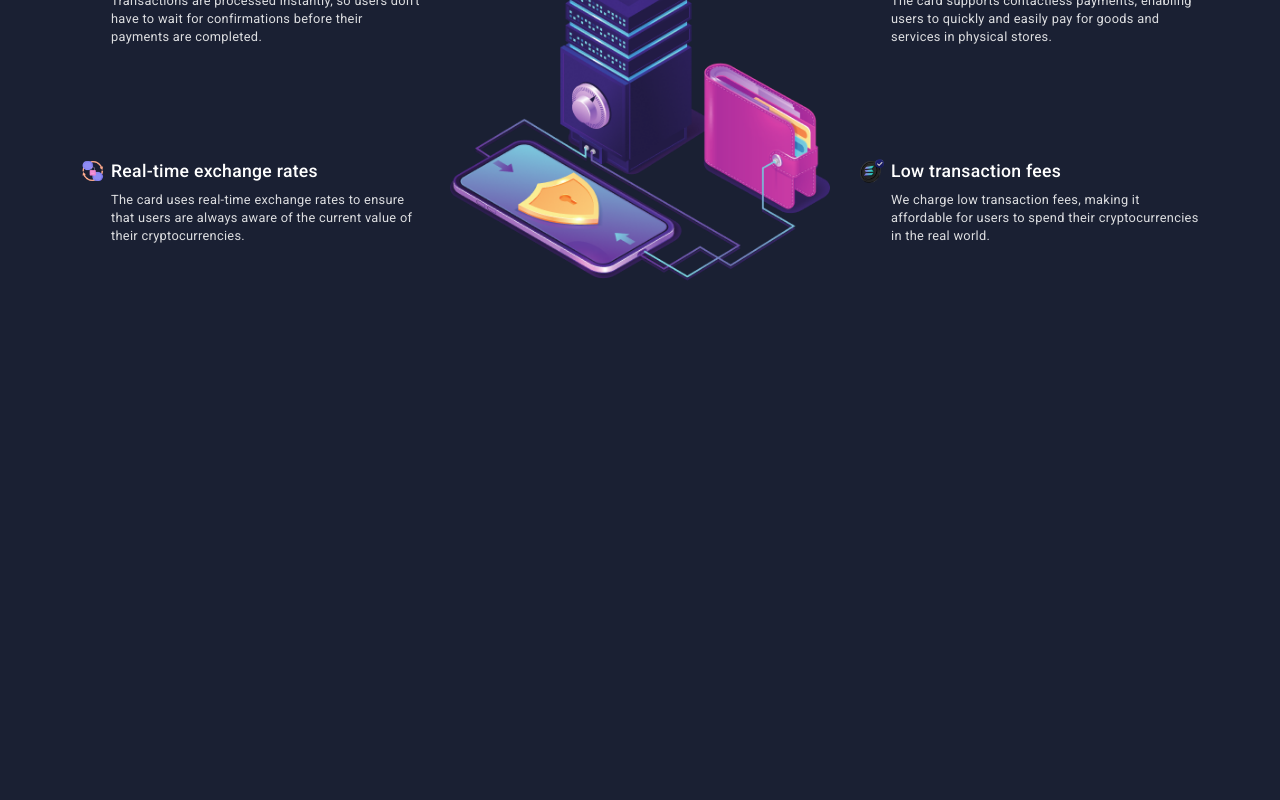
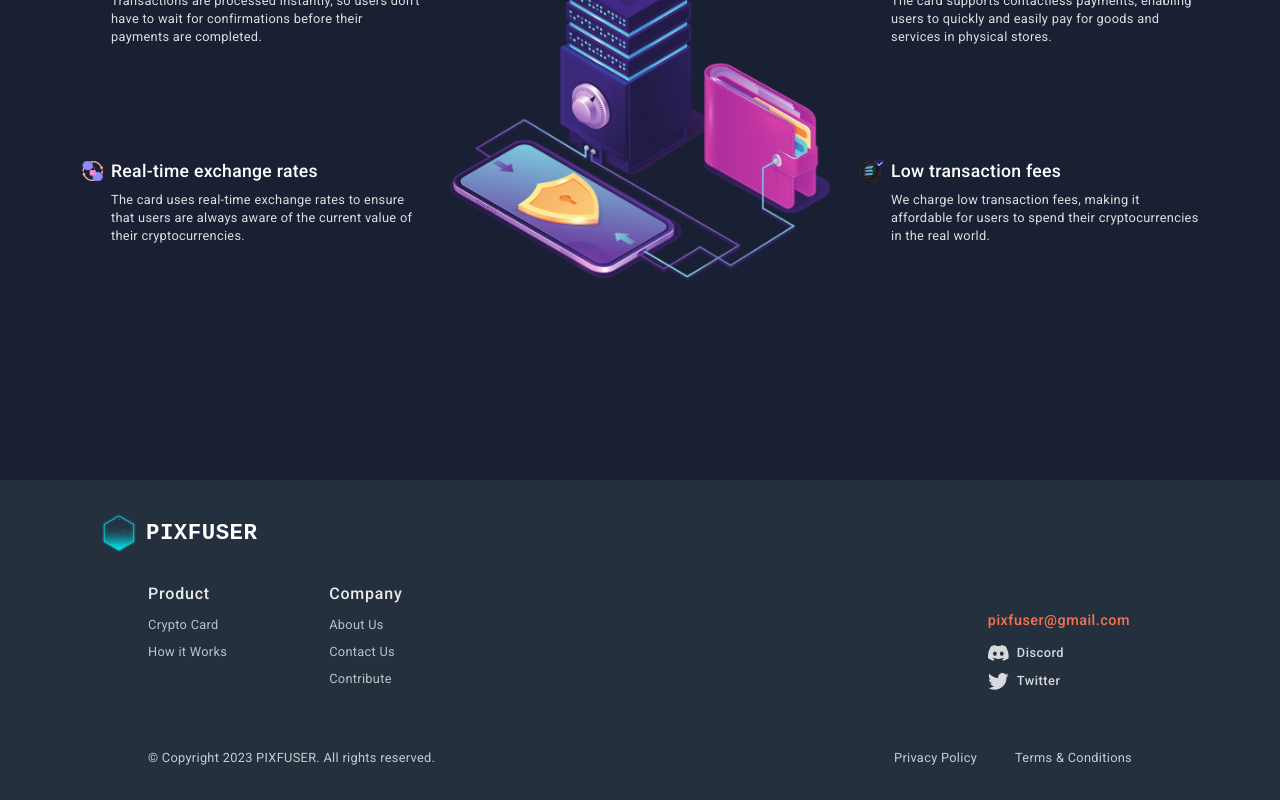
Before and after one commit to pixfuser/PIXFUSER-Web, a React (Create React App) app: page / in a window 1280 px wide. Shown: the part 1130-1930 px from the top of the page. Before the commit the page ends 1570 px from the top, so only its background shows below. Built offline with nearby package versions, Linux system fonts and the light colour scheme; no server answers.

Commit message:
Added footer

```diff
--- a/src/App.js
+++ b/src/App.js
@@ -6,6 +6,8 @@ import Signin from "./Components/Signin";
 import User from "./Components/User";
 import { auth } from "./firebase";
 import { useEffect, useState } from "react";
+
+import Footer from "./Components/Footer";
 
 function App() {
   const [currentUser, setCurrentUser] = useState(undefined);
@@ -41,11 +43,9 @@ function App() {
       <Navigation />
       <Home />
       <Features />
-      {currentUser ? (
-        <User user={currentUser} />
-      ) : (
-        <Signin user={currentUser} />
-      )}
+      {currentUser ? <User user={currentUser} /> : <Signin />}
+
+      <Footer />
     </>
   );
 }
--- /dev/null
+++ b/src/Components/CSS/footer.css
@@ -0,0 +1,119 @@
+#footer {
+  background-color: #25303f;
+  height: 320px;
+  margin-top: 40px;
+  padding: 0 100px;
+}
+
+#footer_title {
+  align-items: center;
+  column-gap: 8px;
+  display: flex;
+  padding-top: 34px;
+}
+
+#footer_title img {
+  width: 38px;
+}
+
+#footer_title h1 {
+  font-family: monospace, sans-serif;
+  font-size: 1.4em;
+  letter-spacing: 0.5px;
+}
+
+#footer_option {
+  display: flex;
+}
+
+.footer_options {
+  font-family: "Roboto", sans-serif;
+  margin: 32px 54px 58px 48px;
+  user-select: none;
+}
+
+.footer_options h2 {
+  color: rgba(255, 255, 255, 0.9);
+  font-weight: 500;
+  font-size: 1em;
+  letter-spacing: 0.8px;
+  margin-bottom: 8px;
+}
+
+.footer_options ul {
+  color: rgba(255, 255, 255, 0.7);
+  font-size: 0.8em;
+  letter-spacing: 0.3px;
+  list-style: none;
+}
+
+.footer_options li {
+  cursor: pointer;
+  padding: 6px 0;
+}
+
+.footer_options li:hover {
+  color: rgba(255, 255, 255, 0.9);
+}
+
+#footer_middle {
+  align-items: center;
+  display: flex;
+  justify-content: space-between;
+}
+
+#footer_contact {
+  font-family: "Roboto", sans-serif;
+  letter-spacing: 0.5px;
+  text-align: right;
+  margin-right: 50px;
+}
+
+#footer_contact p {
+  color: #f37453;
+  font-size: 0.9em;
+  font-weight: 500;
+  margin-bottom: 16px;
+}
+
+.footer_socials {
+  align-items: center;
+  cursor: pointer;
+  column-gap: 8px;
+  display: flex;
+  margin-top: 12px;
+}
+
+.footer_socials img {
+  width: 21px;
+}
+
+.footer_socials span {
+  color: rgba(255, 255, 255, 0.82);
+  font-weight: 500;
+  font-size: 0.8em;
+  margin-top: -1px;
+}
+
+#footer_bottom {
+  color: rgba(255, 255, 255, 0.75);
+  display: flex;
+  font-size: 0.8em;
+  justify-content: space-between;
+  margin: 0 48px;
+  letter-spacing: 0.3px;
+}
+
+#footer_bottom > div {
+  column-gap: 38px;
+  display: flex;
+  user-select: none;
+}
+
+#footer_bottom div p {
+  cursor: pointer;
+}
+
+#footer_bottom p:hover {
+  color: rgba(255, 255, 255, 0.95);
+}
--- /dev/null
+++ b/src/Components/Footer.js
@@ -0,0 +1,57 @@
+import React from "react";
+import "./CSS/footer.css";
+import logo from "./Images/logo.png";
+import discord from "./Images/icons/discord.svg";
+import twitter from "./Images/icons/twitter.svg";
+
+function Footer() {
+  return (
+    <section id="footer">
+      <div id="footer_title">
+        <img src={logo} alt="logo" />
+        <h1>PIXFUSER</h1>
+      </div>
+
+      <div id="footer_middle">
+        <div id="footer_option">
+          <div className="footer_options">
+            <h2>Product</h2>
+            <ul>
+              <li>Crypto Card</li>
+              <li>How it Works</li>
+            </ul>
+          </div>
+          <div className="footer_options">
+            <h2>Company</h2>
+            <ul>
+              <li>About Us</li>
+              <li>Contact Us</li>
+              <li>Contribute</li>
+            </ul>
+          </div>
+        </div>
+        <div id="footer_contact">
+          <p>pixfuser@gmail.com</p>
+          <div className="footer_socials">
+            <img src={discord} alt="discord" />
+            <span>Discord</span>
+          </div>
+          <div className="footer_socials">
+            <img src={twitter} alt="twitter" />
+            <span>Twitter</span>
+          </div>
+        </div>
+      </div>
+
+      <div id="footer_bottom">
+        <p>&#169; Copyright 2023 PIXFUSER. All rights reserved.</p>
+        <div>
+          <p>Privacy Policy</p>
+          <p>Terms & Conditions</p>
+        </div>
+      </div>
+    </section>
+  );
+}
+
+export default Footer;
```
Also changed, not shown: src/Components/Images/icons/discord.svg (added), src/Components/Images/icons/twitter.svg (added).
